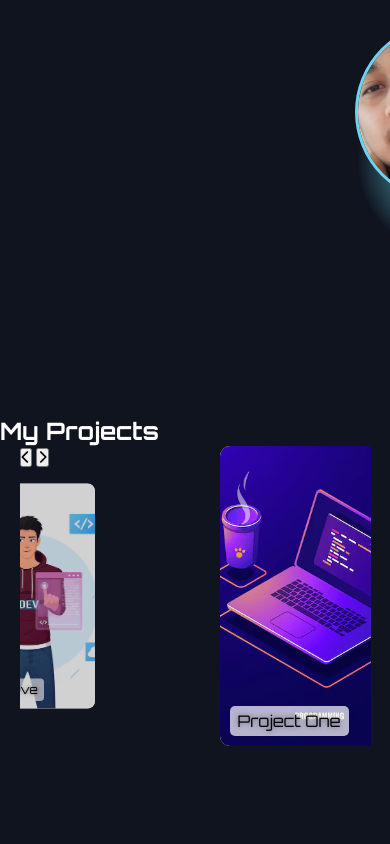
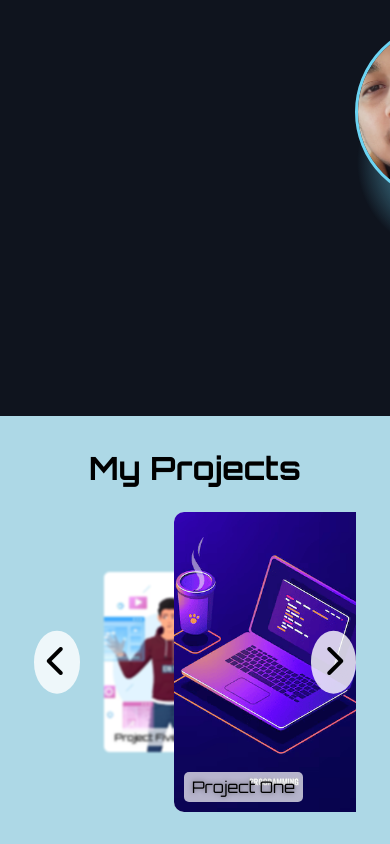
Before and after one commit to Nathan2057/nischal-mock, a plain HTML site: page index.html in a window 390 px wide. Shown: the part 946-1790 px from the top of the page. Before the commit the page ends 1692 px from the top, so only its background shows below. Drawn offline with nearby package versions, Linux system fonts and the light colour scheme.

Commit message:
Update styles.css

```diff
--- a/styles.css
+++ b/styles.css
@@ -321,44 +321,46 @@ body {
 }
 
 /* Overall Section */
-.three-box-slider {
+.roll-slider {
   background: #add8e6; /* Light blue background */
   padding: 2rem 1rem;
   text-align: center;
   color: #000;
-  position: relative;
 }
 
-.three-box-slider h2 {
+.roll-slider h2 {
   font-size: 2rem;
   margin-bottom: 1.5rem;
 }
 
-/* Slider Container: 900x400, hides half of left/right boxes */
+/* Slider Container */
 .slider-container {
   position: relative;
-  width: 900px;
-  height: 400px;
+  width: 700px;   /* Adjust as needed */
+  height: 400px;  /* Enough for images */
   margin: 0 auto;
-  overflow: hidden; /* so half of left/right boxes are hidden */
+  perspective: 1200px; /* Enables 3D transforms */
+  overflow: hidden;     /* Just in case, but fully visible anyway */
 }
 
-/* Each Box: absolutely positioned in container */
+/* Each Box: absolutely placed. We'll keep them close together. */
 .box {
   position: absolute;
-  width: 300px; /* Center box is 300px wide */
+  width: 300px;  /* The "full scale" box width */
   height: 400px;
+  top: 0;
   border-radius: 10px;
   background: #fff;
-  text-align: center;
   overflow: hidden;
-  transition: opacity 0.3s ease;
-  /* For fade-out/in animation triggered via JS */
-  animation-duration: 0.7s;
-  animation-fill-mode: forwards;
+  display: flex;
+  flex-direction: column;
+  justify-content: flex-end;
+  align-items: flex-start;
+  transform-style: preserve-3d;
+  transition: transform 0.7s ease; /* For the 3D roll animation */
 }
 
-/* The image inside each box */
+/* Box Image */
 .box-img {
   width: 100%;
   height: 100%;
@@ -366,60 +368,44 @@ body {
   display: block;
 }
 
-/* Title inside each box */
+/* Box Title */
 .box-title {
   position: absolute;
   bottom: 10px;
   left: 10px;
+  background: rgba(255,255,255,0.7);
   padding: 0.3rem 0.5rem;
-  background: rgba(255,255,255,0.7);
   border-radius: 5px;
   color: #000;
   font-size: 1rem;
   text-shadow: 0 0 5px rgba(0,0,0,0.5);
 }
 
-/* Left Box (scaled down to 75%, half out on left) */
+/* LEFT BOX: scaled to 60%, blurred, placed near center box */
 .box-left {
-  left: -150px; /* half out, half in */
-  top: 0;
-  transform: scale(0.75); /* 25% smaller */
-  filter: brightness(0.9);
-  opacity: 0.9;
+  left: 40px;           /* minimal gap from center */
+  transform: scale(0.6) translateZ(0);
+  filter: blur(2px);
+  z-index: 1;
 }
 
-/* Center Box (full size) */
+/* CENTER BOX: full scale, in the middle */
 .box-center {
-  left: 300px; /* fully in container (x=300..600) */
-  top: 0;
-  transform: scale(1);
+  left: 200px;          /* center-ish, so minimal gap from left & right */
+  transform: scale(1) translateZ(0);
+  z-index: 2;
 }
 
-/* Right Box (scaled down 75%, half out on right) */
+/* RIGHT BOX: scaled to 60%, blurred, placed near center box */
 .box-right {
-  left: 750px; /* half out from 750..1050 while container ends at 900 */
-  top: 0;
-  transform: scale(0.75);
-  filter: brightness(0.9);
-  opacity: 0.9;
+  left: 360px;          /* minimal gap from center */
+  transform: scale(0.6) translateZ(0);
+  filter: blur(2px);
+  z-index: 1;
 }
 
-/* Gradient fade overlay for left & right boxes */
-.fade-overlay {
-  position: absolute;
-  top: 0; left: 0;
-  width: 100%; height: 100%;
-  pointer-events: none; /* so it doesn't block clicks */
-}
-.fade-left {
-  background: linear-gradient(to right, #add8e6 0%, rgba(173,216,230,0) 50%);
-}
-.fade-right {
-  background: linear-gradient(to left, #add8e6 0%, rgba(173,216,230,0) 50%);
-}
-
-/* Navigation Buttons */
-.slider-btn {
+/* Nav Buttons */
+.nav-btn {
   position: absolute;
   top: 50%;
   transform: translateY(-50%);
@@ -434,7 +420,7 @@ body {
   transition: background 0.3s ease;
 }
 
-.slider-btn:hover {
+.nav-btn:hover {
   background: rgba(255,255,255,1);
 }
 
@@ -446,24 +432,45 @@ body {
   right: 0;
 }
 
-/* Fade-out/in Keyframes (cool transition) */
-@keyframes fadeOutIn {
-  0%   { opacity: 1; }
-  40%  { opacity: 0; }
-  60%  { opacity: 0; }
-  100% { opacity: 1; }
+/* 3D Rolling Keyframes
+   We'll rotateY from 0 to ±90 deg for a roll effect,
+   then rotate new images from ±90 deg to 0. */
+@keyframes rollOutLeft {
+  0%   { transform: scale(1) rotateY(0deg);   }
+  100% { transform: scale(1) rotateY(90deg);  }
+}
+@keyframes rollInRight {
+  0%   { transform: scale(1) rotateY(-90deg); }
+  100% { transform: scale(1) rotateY(0deg);   }
+}
+@keyframes rollOutRight {
+  0%   { transform: scale(1) rotateY(0deg);   }
+  100% { transform: scale(1) rotateY(-90deg); }
+}
+@keyframes rollInLeft {
+  0%   { transform: scale(1) rotateY(90deg);  }
+  100% { transform: scale(1) rotateY(0deg);   }
 }
 
-/* Class triggered by JS to animate fade */
-.fade-change {
-  animation: fadeOutIn 0.7s ease;
+/* We'll apply these classes dynamically in JS */
+.roll-out-left {
+  animation: rollOutLeft 0.7s forwards ease;
+}
+.roll-in-right {
+  animation: rollInRight 0.7s forwards ease;
+}
+.roll-out-right {
+  animation: rollOutRight 0.7s forwards ease;
+}
+.roll-in-left {
+  animation: rollInLeft 0.7s forwards ease;
 }
 
-/* Adjust for smaller screens */
+/* RESPONSIVE */
 @media (max-width: 768px) {
   .slider-container {
     width: 90%;
-    max-width: 600px;
+    max-width: 500px;
     height: 300px;
   }
   .box {
@@ -471,12 +478,12 @@ body {
     height: 300px;
   }
   .box-left {
-    left: -100px;
+    left: 30px;
   }
   .box-center {
-    left: 200px;
+    left: 140px;
   }
   .box-right {
-    left: 500px;
+    left: 250px;
   }
 }
```
